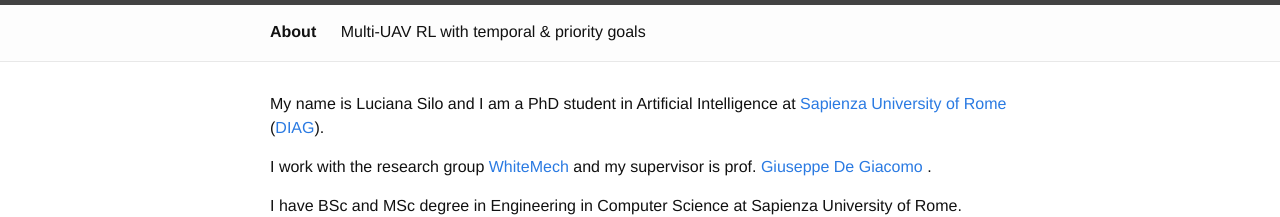
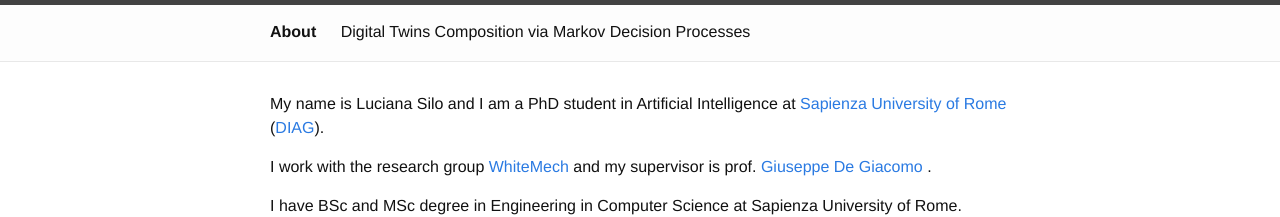
Before and after one commit to luusi/luusi.github.io, a Jekyll site: the page built from _pages/about.md, in a window 1280 px wide. Shown: the top 217 px of the page. Built offline with Jekyll 4.4.1, drawn with Linux system fonts in a browser that asks for light colours; nearby versions of some CDN libraries; comment, search, counter and statistics services are not loaded; a style sheet for code colours, icons or effects is not loaded.

Commit message:
Update navigation.yml

```diff
--- a/_data/navigation.yml
+++ b/_data/navigation.yml
@@ -5,5 +5,5 @@
 #  link: /blog
 #- name: Publications
 #  link: /papers
-- name: Multi-UAV RL with temporal & priority goals
-  link: /Multi-UAV_RL_RB
+- name: Digital Twins Composition via Markov Decision Processes
+  link: /DT_Composition_via_MDP
```
